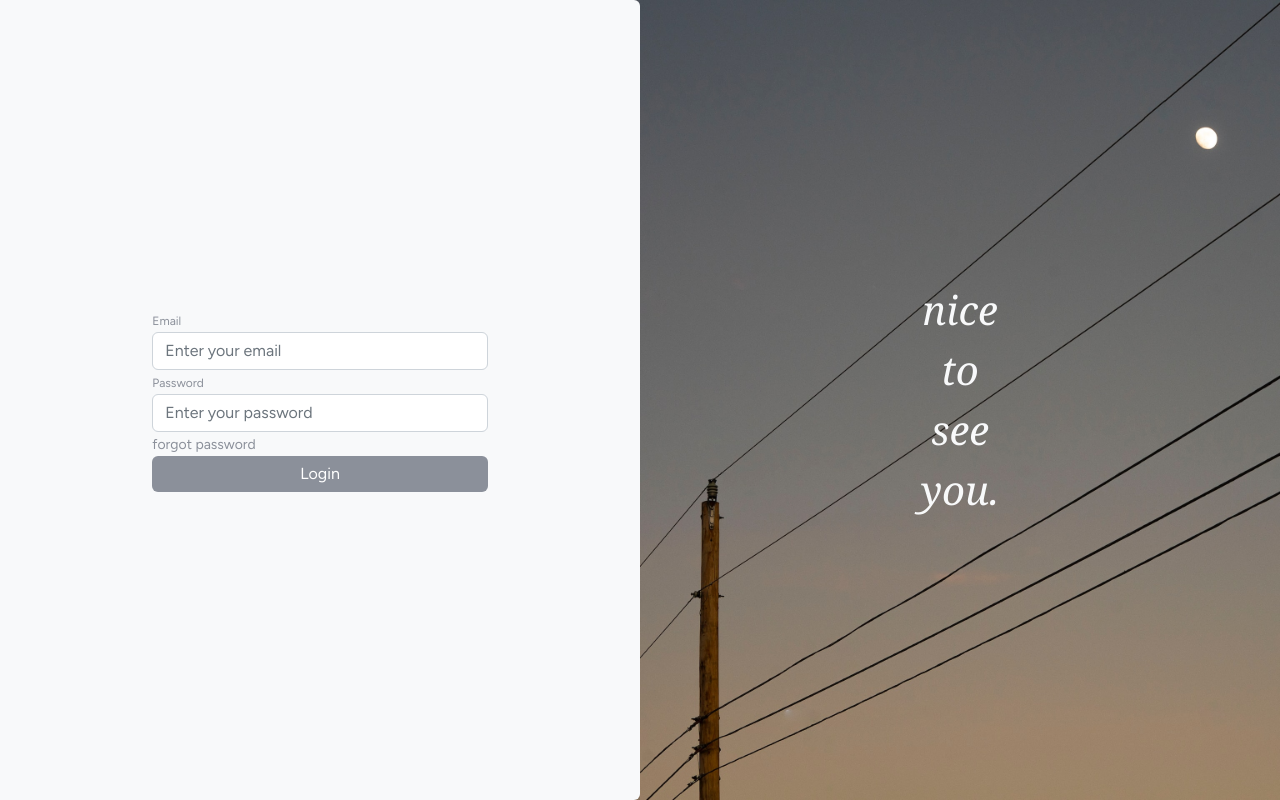
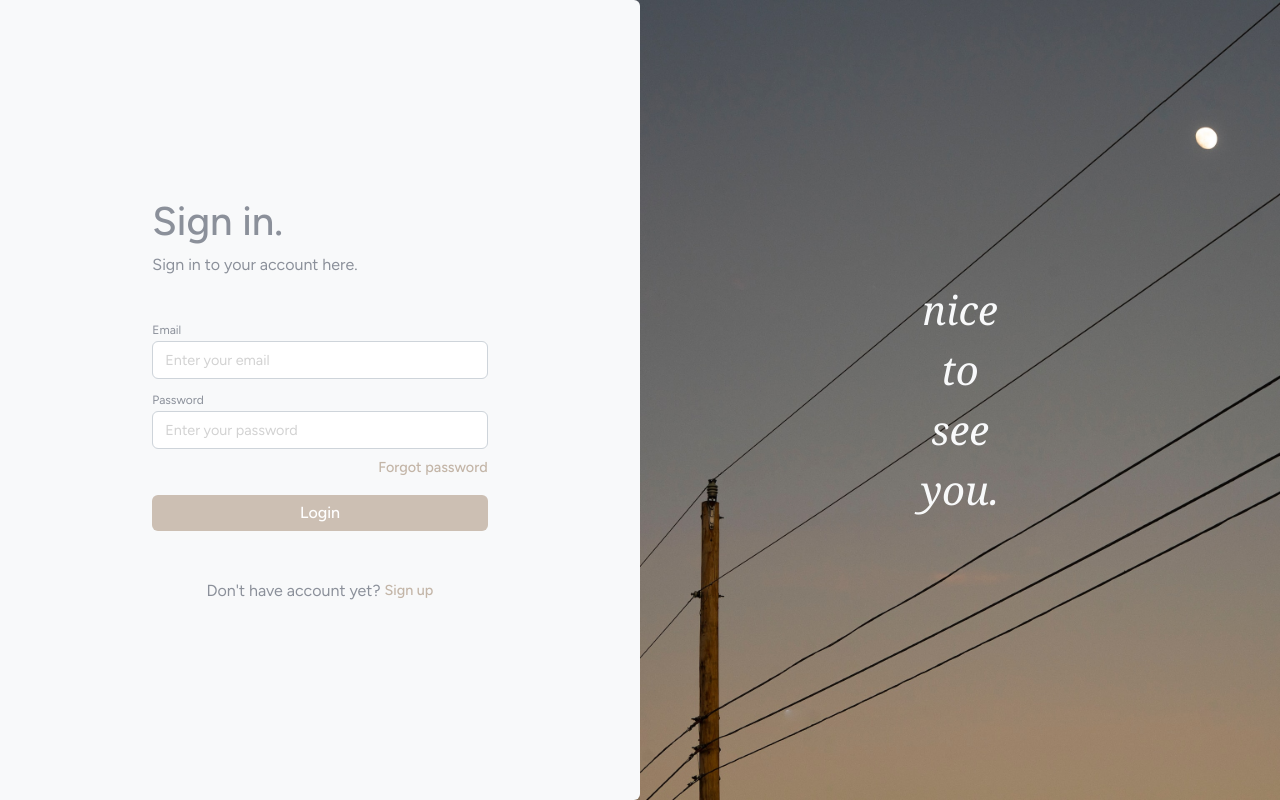
Before and after one commit to cleaningsupplies/auth_public, a React (Create React App) app: page / in a window 1280 px wide. Built offline with nearby package versions, Linux system fonts and the light colour scheme.

Commit message:
base sign in ok i guess

```diff
--- a/src/SignIn.js
+++ b/src/SignIn.js
@@ -4,8 +4,6 @@ import Row from 'react-bootstrap/Row';
 import Col from 'react-bootstrap/Col';
 import React from 'react';
 import "./css/signin.css";
-import Card from 'react-bootstrap/Card';
-import Stack from 'react-bootstrap/Stack';
 
 export default function Signin() {
 
@@ -13,36 +11,46 @@ export default function Signin() {
 
   return (
     <div className='sign_container'>
-
-        {/* <Card.Title>Please Log In</Card.Title> */}
         <Container fluid>
+            <Row className="justify-content-md-center mb-4">
+                <Col xs lg="7">
+                    <h1>Sign in.</h1>
+                    <p>Sign in to your account here.</p>
+                </Col>
+            </Row>
             <Row className="justify-content-md-center">
                 <Col xs lg="7">
                     <form>
-                        <div>
+                        <div className='mb-2'>
                             <label htmlFor="mail" className="label-text">Email</label>
-                            <input type="email" className="form-control" id="mail" placeholder="Enter your email"></input>
+                            <input type="email" className="form-control plh" id="mail" placeholder="Enter your email"></input>
                         </div>
-                        <div>
+                        <div className='mb-2'>
                             <label htmlFor="password" className="label-text">Password</label>
-                            <input type="password" className="form-control" id="password" placeholder="Enter your password"></input>
-                            <small>forgot password</small>
+                            <input type="password" className="form-control plh" id="password" placeholder="Enter your password"></input>
+                        </div>
+                        <div className='mb-3 forgot'>
+                            <a href='/forgot' className='link'>Forgot password</a>
                         </div>
                         <div className="d-grid gap-2">
-                            <Button variant="login">Login</Button>
+                            <Button className='btn-login'>Login</Button>
                         </div>
                     </form>
                 </Col>
             </Row>
+            {/* <Row className="justify-content-md-center">
+                <Col xs lg="7">
+                    <div className="d-grid gap-2">
+                        <Button variant="login">with google</Button>
+                    </div>
+                </Col>
+            </Row> */}
+            <Row className="justify-content-md-center mt-5">
+                <Col xs lg="7" className="signup">
+                    Don't have account yet?&nbsp;<a href="/signup" className='link'>Sign up</a>
+                </Col>
+            </Row>
         </Container>
-
-        <style type="text/css">{`
-            .btn-login {
-                background-color: #8b909a;
-                border: none;
-                color: white;
-            }
-        `}</style>
     </div>
   )
 }
--- a/src/css/app.css
+++ b/src/css/app.css
@@ -16,7 +16,7 @@
   justify-content: center;
   align-items: center;
   font-family: Georgia, 'Times New Roman', Times, serif;
-  color: var(--base_light);
+  color: var(--grey_lighter);
   font-size: 5vh;
   font-style: italic;
 }
--- a/src/css/signin.css
+++ b/src/css/signin.css
@@ -11,3 +11,32 @@
 .label-text{
     font-size: 1.5vh;
 }
+
+.form-control::placeholder {
+    color: rgb(210, 210, 210) !important;
+    opacity: 1;
+    font-size: 1.8vh;
+}
+
+.forgot{
+    display: flex;
+    justify-content: flex-end;
+    align-items: center;
+}
+
+.signup{
+    display: flex;
+    justify-content: center;
+    align-items: center;
+}
+
+.btn-login{
+    background-color: var(--brown_light) !important;
+    border: none !important;
+    font-weight: 500 !important;
+}
+
+
+.btn-login:hover{
+    background-color: var(--brown_darker) !important;
+}
--- a/src/css/style.css
+++ b/src/css/style.css
@@ -1,4 +1,39 @@
 :root{
     --base_grey : #8b909a;
-    --base_light: #F8F9FA;
+    --grey_light: #9fa3ac;
+    --grey_lighter: #F8F9FA;
+    --brown_darker: #b3a69a;
+    --brown_light: #ccbfb3;
 }
+
+.link{
+    font-size: 1.8vh;
+    font-weight: 500;
+    color: #c3b5a7;
+    text-decoration: none;
+}
+
+.link:hover{
+    color:var(--brown_darker);
+}
+
+textarea:focus,
+input[type="text"]:focus,
+input[type="password"]:focus,
+input[type="datetime"]:focus,
+input[type="datetime-local"]:focus,
+input[type="date"]:focus,
+input[type="month"]:focus,
+input[type="time"]:focus,
+input[type="week"]:focus,
+input[type="number"]:focus,
+input[type="email"]:focus,
+input[type="url"]:focus,
+input[type="search"]:focus,
+input[type="tel"]:focus,
+input[type="color"]:focus,
+.uneditable-input:focus {
+  border: 1px solid var(--brown_light);
+  box-shadow: inset, 0 0 0px var(--brown_light);
+  outline: 0 none;
+}
```
Also changed, not shown: src/Forgot.js (added, +7 -0 lines).
